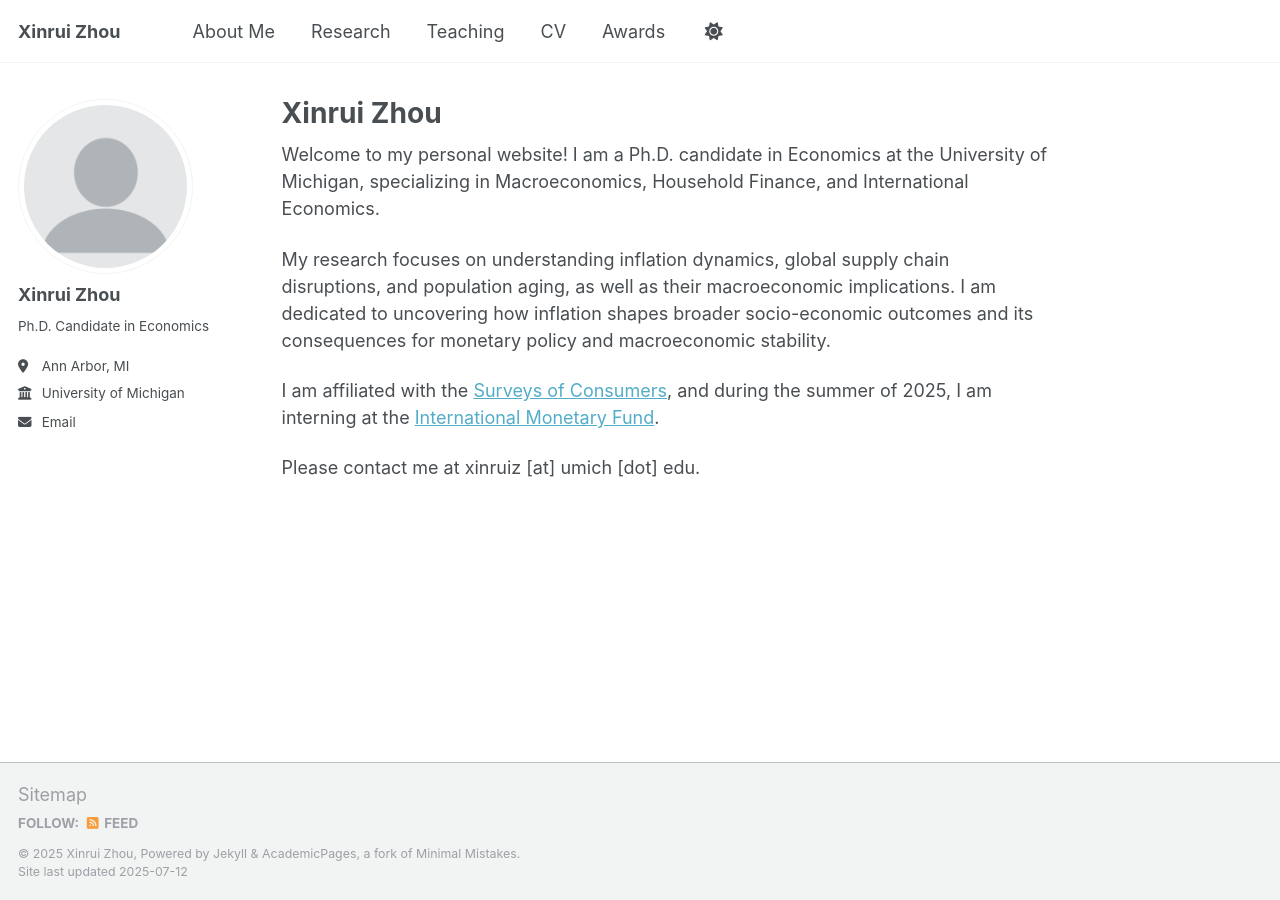
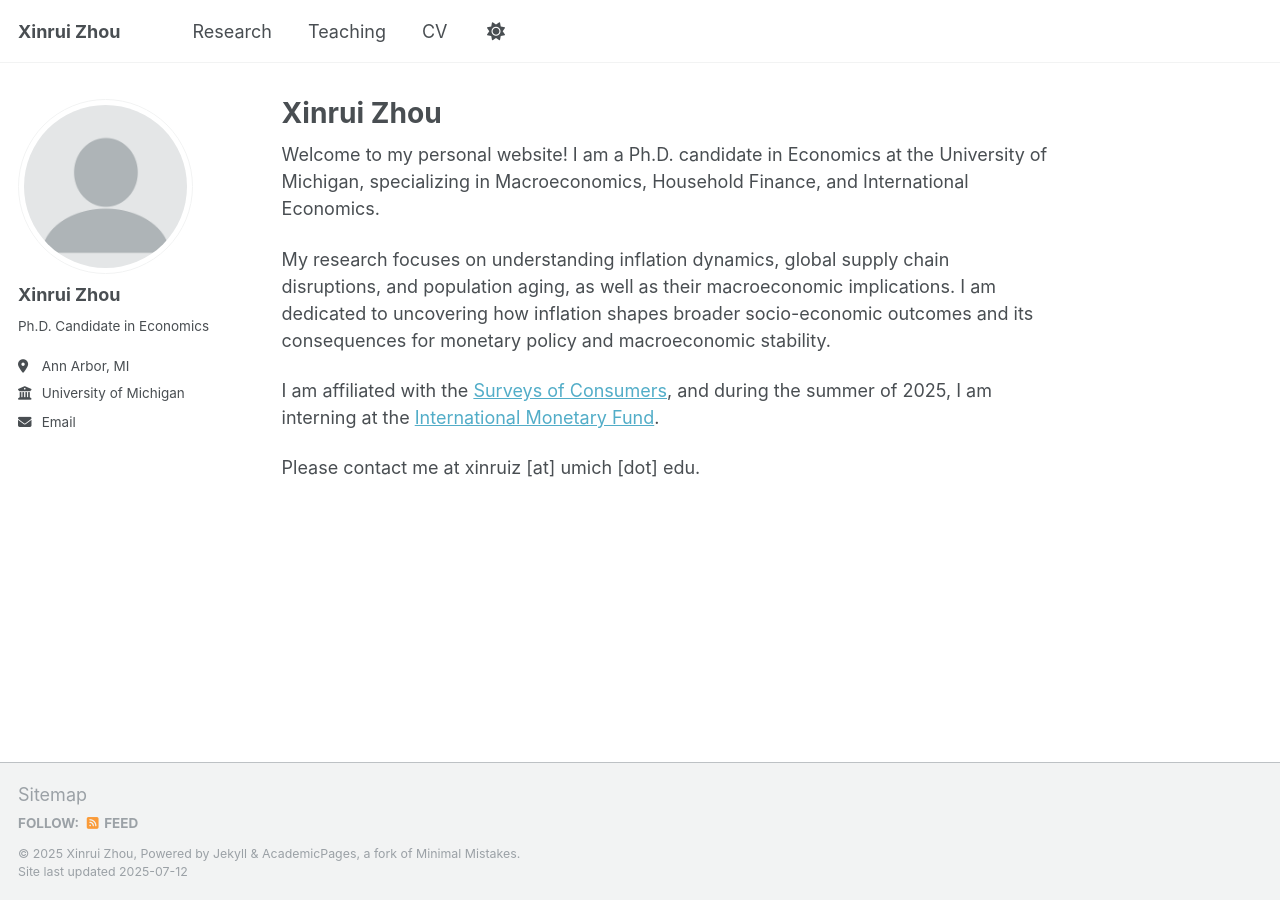
Before and after one commit to xruizhou/xruizhou.github.io, a Jekyll site: the page built from _pages/about.md, in a window 1280 px wide. Built offline with Jekyll 4.4.1, drawn with Linux system fonts in a browser that asks for light colours; a script that is not in the unit is left out.

Commit message:
Update navigation.yml

```diff
--- a/_data/navigation.yml
+++ b/_data/navigation.yml
@@ -8,8 +8,6 @@
 #      Markdown formatted page while the second is generated using JSON.
 
 main:
-  - title: "About Me"
-    url: /
 
   - title: "Research"
     url: /research/
@@ -20,8 +18,5 @@ main:
   - title: "CV"
     url: /cv/
 
-  - title: "Awards"
-    url: /awards/
-
   # - title: "CV"
   #   url: /cv-json/
```
